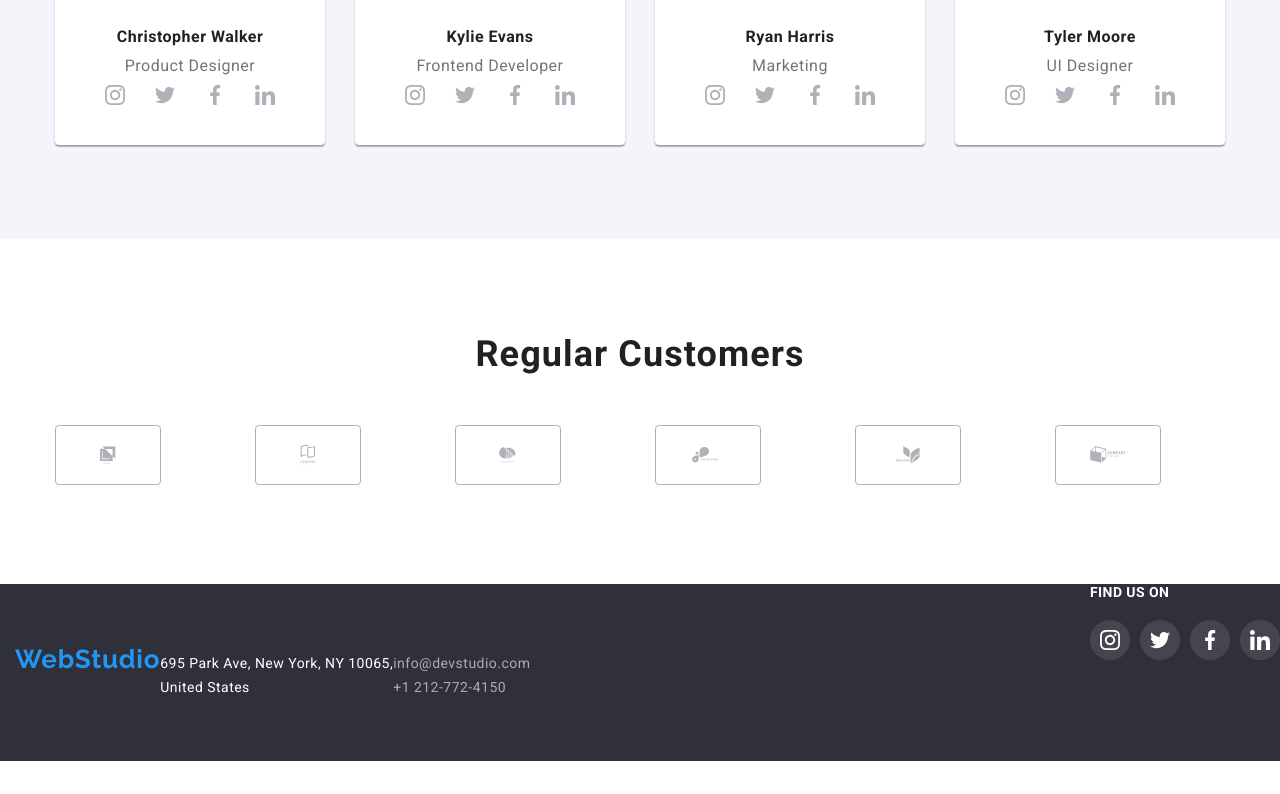
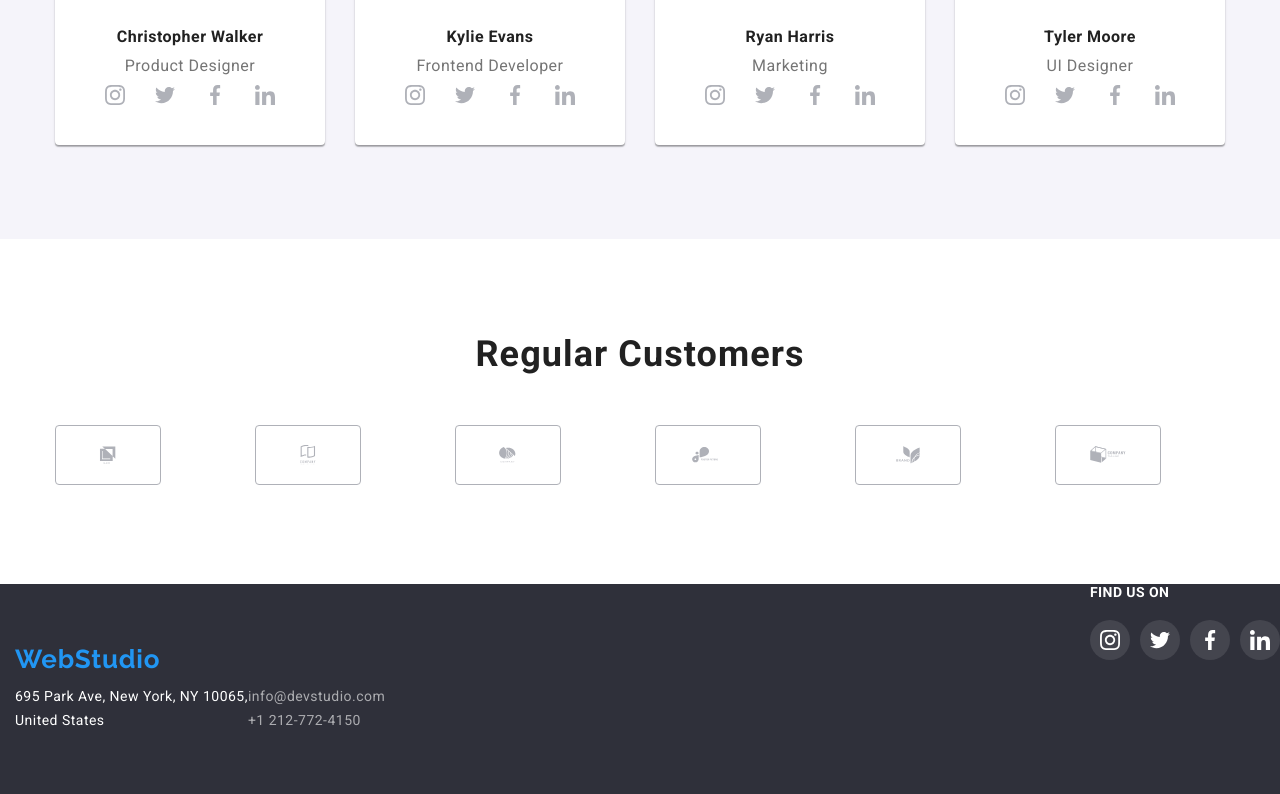
Before and after one commit to sbx79/goit-markup-hw-04, a plain HTML site: page index.html in a window 1280 px wide. Shown: the part 2024-2818 px from the top of the page. Before the commit the page ends 2785 px from the top, so only its background shows below. Drawn offline with nearby package versions, Linux system fonts and the light colour scheme.

Commit message:
Footer code

```diff
--- a/css/styles.css
+++ b/css/styles.css
@@ -412,8 +412,6 @@ header{
 }
 
 .footer-section {
-    display: flex;
-    align-items: baseline;
     width: 1200px;
     padding-top: 60px;
     padding-bottom: 60px;
@@ -490,7 +488,7 @@ header{
     color: var(--white-text-color);
 }
 
-.find-us-list {
+/* .find-us-list {
     display: flex;
 }
 
@@ -504,7 +502,7 @@ header{
 
 .find-us-link:hover, .find-us-link:focus {
     background-color: var(--accent-color);
-}
+} */
 /* Find us section end */
 
 /* Portfolio page common section start */
```
